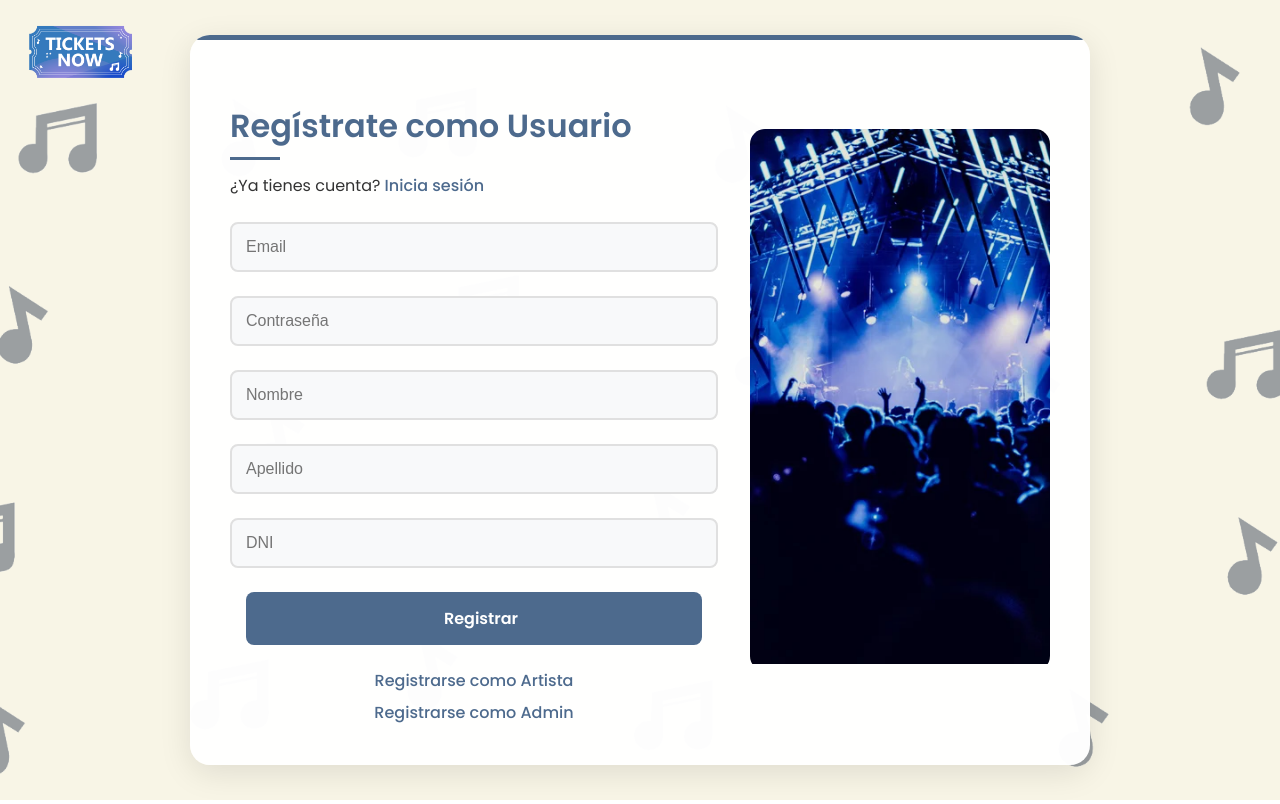
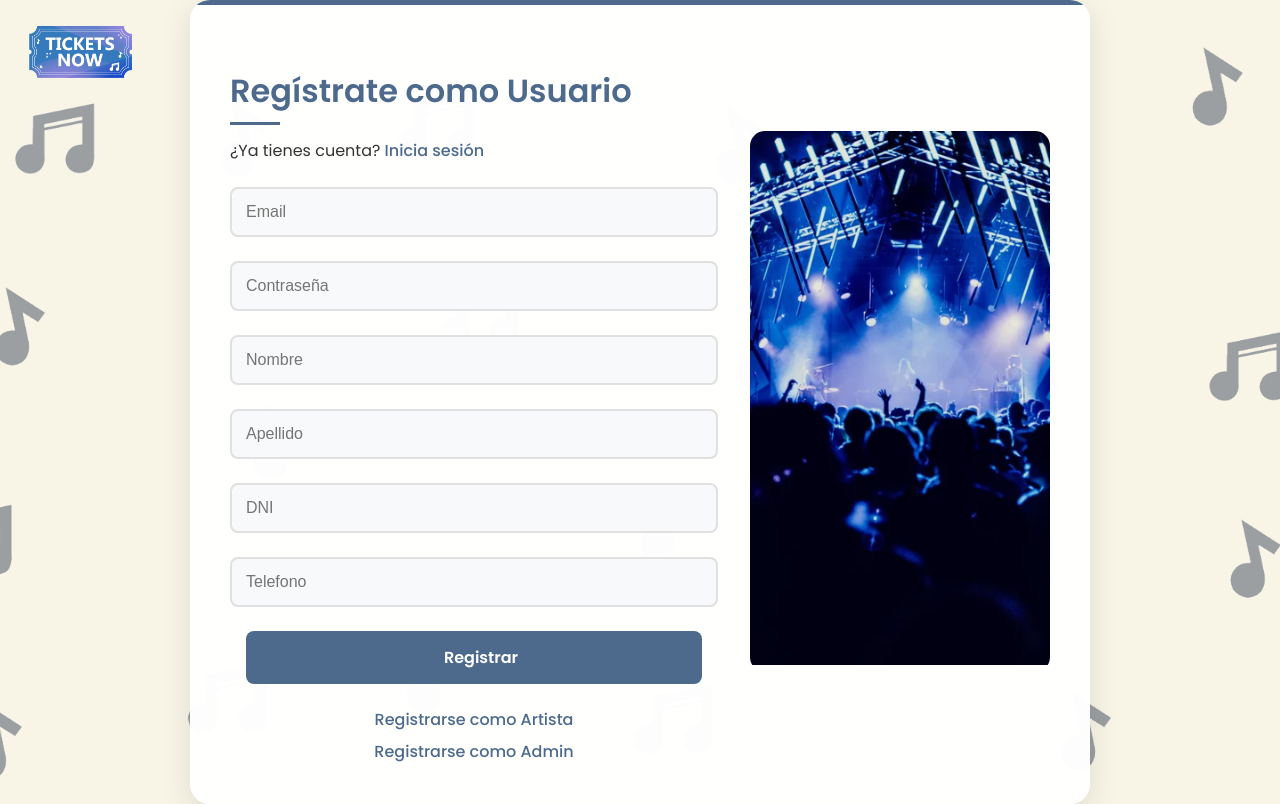
Before and after one commit to MarcLopezMolina/TicketsNow-Recuperacion, a PHP site: page /view/src/php/register_user.php in a window 1280 px wide. Run offline with PHP 8.4, Linux system fonts and the light colour scheme.

Commit message:
New field Telefono added for testing

```diff
--- a/controller/UserController.php
+++ b/controller/UserController.php
@@ -22,6 +22,7 @@ class UserController
             $this->conn->setAttribute(PDO::ATTR_ERRMODE, PDO::ERRMODE_EXCEPTION);
 
             // Crear tabla users si no existe
+            //<!--🆕 NUEVO CAMPO DE TELEFONO 🆕-->
             $this->conn->exec("
                 CREATE TABLE IF NOT EXISTS users (
                     id_user INT AUTO_INCREMENT PRIMARY KEY,
@@ -30,6 +31,7 @@ class UserController
                     name VARCHAR(100),
                     surname VARCHAR(100),
                     dni VARCHAR(100) NOT NULL,
+                    telefono VARCHAR(100) NOT NULL,
                     id_role INT,
                     profile_photo VARCHAR(255)
                 )
@@ -41,7 +43,7 @@ class UserController
         }
     }
 
-    // 🔥 NUUEVO 🔥
+    //<!--🆕 NUEVO CAMPO DE TELEFONO 🆕-->
     public function getUserById($id_user): ?User
     {
         $stmt = $this->conn->prepare("SELECT * FROM users WHERE id_user = :id");
@@ -53,6 +55,7 @@ class UserController
                 $data['name'],
                 $data['surname'],
                 $data['dni'],
+                $data['telefono'],
                 $data['email'],
                 $data['password']
             );
@@ -91,7 +94,9 @@ class UserController
 
                 header('Location: profile.php');
                 exit();
-            } else {
+            }
+            else
+            {
                 return "Correo o contraseña incorrectos.";
             }
         }
@@ -135,8 +140,8 @@ class UserController
     //VALIDACIÓN DE EMAIL + REGEX EN LA CONTRASEÑA
     private function register($data, $role_id)
     {
-        //<!--✅ NUEVO CAMPO DE DNI ✅-->
-        if (empty($data['email']) || empty($data['password']) || empty($data['nombre']) || empty($data['apellido']) || empty($data['dni']))
+        //<!--🆕 NUEVO CAMPO DE TELEFONO 🆕-->
+        if (empty($data['email']) || empty($data['password']) || empty($data['nombre']) || empty($data['apellido']) || empty($data['dni']) || empty($data['telefono']))
         {
             return "Todos los campos son obligatorios.";
         }
@@ -146,7 +151,8 @@ class UserController
         {
             $email = $data['email'];
             $rawPassword = $data['password'];
-            $dni = $data['dni']; //<!--✅ NUEVO CAMPO DE DNI ✅-->
+            $dni = $data['dni'];
+            $telefono = $data['telefono']; //<!--🆕 NUEVO CAMPO DE TELEFONO 🆕-->
 
             //Validación de contraseña con regex --> 6 carácteres y al menos 1 número.
             if (!preg_match('/^(?=.*\d)[A-Za-z\d]{6}$/', $rawPassword))
@@ -154,7 +160,6 @@ class UserController
                 return "La contraseña debe tener exactamente 6 caracteres y al menos un número.";
             }
 
-            //<!--✅ NUEVO CAMPO DE DNI ✅-->
             if (!preg_match('/^\d{8}[A-Za-z]$/', $dni))
             {
                 return "El DNI debe tener 8 números seguidos de una letra.";
@@ -164,7 +169,8 @@ class UserController
             $password = password_hash($rawPassword, PASSWORD_DEFAULT);
             $name = $data['nombre'];
             $surname = $data['apellido'];
-            $dni = $data['dni']; //<!--✅ NUEVO CAMPO DE DNI ✅-->
+            $dni = $data['dni'];
+            $telefono = $data['telefono']; //<!--🆕 NUEVO CAMPO DE TELEFONO 🆕-->
             $profilePhoto = '';
 
             try
@@ -176,12 +182,12 @@ class UserController
                     return "El correo electrónico ya está registrado.";
                 }
 
-                //<!--✅ NUEVO CAMPO DE DNI ✅-->
+                //<!--🆕 NUEVO CAMPO DE TELEFONO 🆕-->
                 $stmt = $this->conn->prepare("
-                    INSERT INTO users (email, password, name, surname, dni, id_role, profile_photo)
-                    VALUES (?, ?, ?, ?, ?, ?, ?)
+                    INSERT INTO users (email, password, name, surname, dni, telefono, id_role, profile_photo)
+                    VALUES (?, ?, ?, ?, ?, ?, ?, ?)
                 ");
-                $stmt->execute([$email, $password, $name, $surname, $dni, $role_id, $profilePhoto]);
+                $stmt->execute([$email, $password, $name, $surname, $dni, $telefono, $role_id, $profilePhoto]);
 
                 header("Location: login.php");
                 exit;
--- a/model/User.php
+++ b/model/User.php
@@ -5,14 +5,16 @@ class User
     private $name;
     private $surname;
     private $dni;
+    private $telefono; //<!--🆕 NUEVO CAMPO DE TELEFONO 🆕-->
     private $email;
     private $password;
 
-    public function __construct($name, $surname, $dni, $email, $password)
+    public function __construct($name, $surname, $dni, $telefono, $email, $password) //<!--🆕 NUEVO CAMPO DE TELEFONO 🆕-->
     {
         $this->name = $name;
         $this->surname = $surname;
         $this->dni = $dni;
+        $this->telefono = $telefono;
         $this->email = $email;
         $this->password = $password;
     }
@@ -48,6 +50,18 @@ class User
         $this->dni = $dni;
     }
 
+    //<!--🆕 NUEVO CAMPO DE TELEFONO 🆕-->
+    public function getTelefono()
+    {
+        return $this->telefono;
+    }
+
+    //<!--🆕 NUEVO CAMPO DE TELEFONO 🆕-->
+    public function setTelefono($telefono)
+    {
+        $this->telefono = $telefono;
+    }
+
     public function getEmail()
     {
         return $this->email;
--- a/view/src/php/register_user.php
+++ b/view/src/php/register_user.php
@@ -59,10 +59,13 @@ if ($_SERVER['REQUEST_METHOD'] === 'POST') {
                 <div class="input-group">
                     <input type="text" name="apellido" placeholder="Apellido" required>
                 </div>
-
-                <!--✅ NUEVO CAMPO DE DNI ✅-->
                 <div class="input-group">
                     <input type="text" name="dni" placeholder="DNI" required>
+                </div>
+
+                <!--🆕 NUEVO CAMPO DE TELEFONO 🆕-->
+                <div class="input-group">
+                    <input type="number" name="telefono" placeholder="Telefono" required>
                 </div>
 
                 <div class="buttons">
```
Also changed, not shown: view/src/php/profile.php (+7 -0 lines), view/src/php/register_admin.php (+5 -2 lines), view/src/php/register_artist.php (+5 -2 lines).
